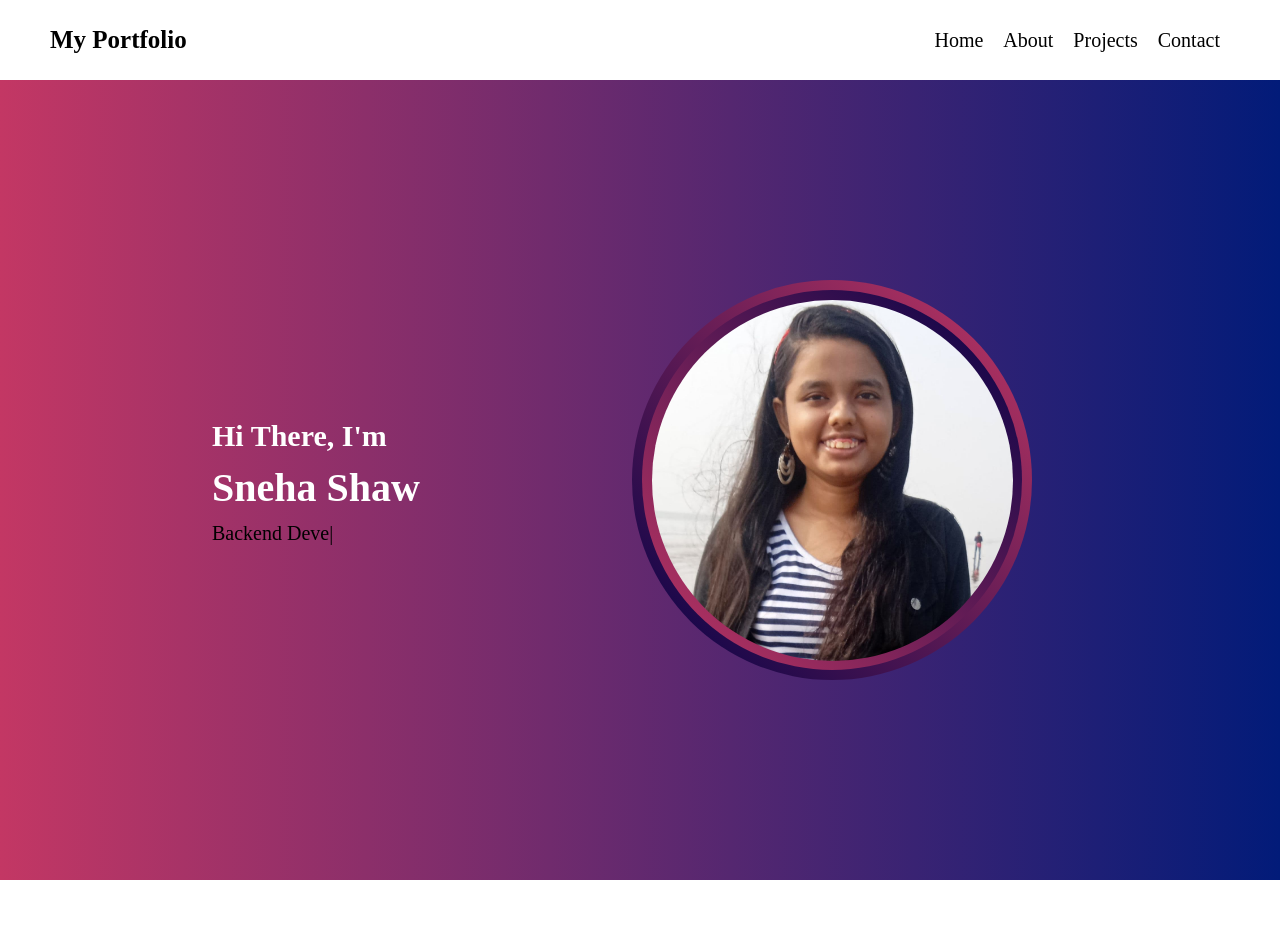
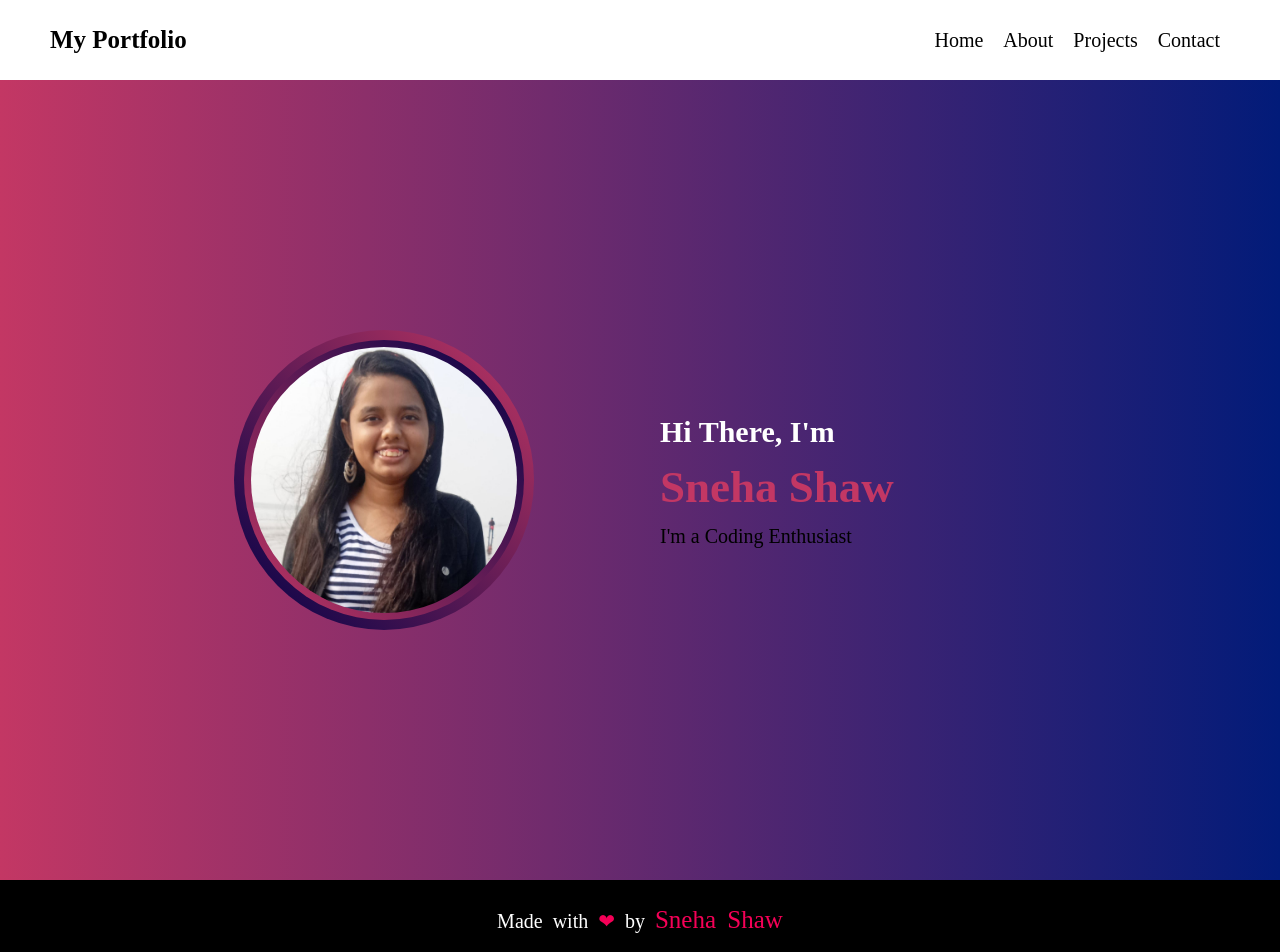
Before and after one commit to Sneha-Shaw/sneha-shaw_portfolio, a React (Create React App) app: page / in a window 1280 px wide. Shown: the top 952 px of the page. Before the commit the page ends 880 px from the top, so only its background shows below. Built offline with nearby package versions, Linux system fonts and the light colour scheme.

Commit message:
`fix`: all pages

```diff
--- a/src/Routes.js
+++ b/src/Routes.js
@@ -1,5 +1,5 @@
 import React from "react";
-import { BrowserRouter, Routes, Route, Navigate } from "react-router-dom";
+import { BrowserRouter, Routes, Route } from "react-router-dom";
 import { ThemeProvider } from '@mui/material/styles'
 import theme from './theme'
 import Navbar from './components/Navbar/Navbar'
@@ -7,6 +7,7 @@ import Home from './pages/Home/Home'
 import About from './pages/About/About'
 import Projects from './pages/Project/Project'
 import Contact from './pages/Contact/Contact'
+import Footer from './components/Footer/Footer'
 
 const Router = () => {
 
@@ -21,6 +22,7 @@ const Router = () => {
                     <Route exact path="/contact" element={<Contact />} />
                 </Routes>
             </BrowserRouter>
+            <Footer />
          </ThemeProvider>
 
     )
--- a/src/components/Footer/Footer.js
+++ b/src/components/Footer/Footer.js
@@ -1,8 +1,16 @@
 import React from 'react'
+import { useStyles } from './styles'
 
 const Footer = () => {
+  const classes = useStyles()
   return (
-    <div>Footer</div>
+    <div className={classes.container}>
+      <p>
+        Made with <span className={classes.heart}>❤</span> by <span className={classes.name}>Sneha Shaw
+        </span>
+      </p>
+    </div>
+
   )
 }
 
--- a/src/components/Footer/styles.js
+++ b/src/components/Footer/styles.js
@@ -1,4 +1,24 @@
 import { makeStyles } from "@mui/styles";
 
 export const useStyles = makeStyles((theme) => ({
+    container: {
+        display: "flex",
+        justifyContent: "center",
+        alignItems: "center",
+        height: "10vh",
+        backgroundColor: "#000",
+        color: "#fff",
+        fontSize: "2rem",
+        width: "100%",
+        zIndex: 100,
+       wordSpacing: ".5rem"
+    },
+    heart: {
+        color: "#f50057",
+        fontSize: "2rem",
+    },
+    name: {
+        color: "#f50057",
+        fontSize: "2.5rem",
+    }
 }));
--- a/src/pages/About/About.js
+++ b/src/pages/About/About.js
@@ -23,8 +23,8 @@ const About = () => {
         <div className={classes.right}>
           <div className={classes.wrapper}>
             <p>
-              Hi I'm a 21 year old full stack developer from Kolkata who loves solving problems in ways that are creative and sustainable.
-              My specialty is Front-End Web Design. My hobbies are digital portraits and cycling.
+              Hi I'm a 21 year old full stack developer from Kolkata who loves solving problems in ways that are both creative and sustainable.
+              My specialty is Front-End Web Development. My hobbies are making digital portraits and cycling.
             </p>
           </div>
           <Button
--- a/src/pages/About/styles.js
+++ b/src/pages/About/styles.js
@@ -38,8 +38,8 @@ export const useStyles = makeStyles((theme) => ({
         display: "flex",
         flexDirection: "column",
         alignItems: "center",
-        justifyContent: "center",
-        height: "100%",
+        justifyContent: "space-around",
+        height: "50%",
         width: "50%",
     },
     imgContainer: {
--- a/src/pages/Home/Home.js
+++ b/src/pages/Home/Home.js
@@ -8,33 +8,7 @@ const Home = () => {
   return (
     <div className={classes.container}>
       <div className={classes.left}>
-        <div className={classes.wrapper}>
-          <h2>Hi There, I'm</h2>
-          <h1>Sneha Shaw</h1>
-          <TypeAnimation
-            sequence={[
-              'Full Stack Developer',
-              2000, // Waits 2s
-              'Backend Developer',
-              1000, // Waits 2s
-              'Tech Enthusiast',
-              1000, // Waits 1s
-              'Problem Solver',
-              1000,
-              'Learner',
-              1000,
-
-            ]}
-            repeat={Infinity}
-            style={{ fontSize: '2rem' }}
-            speed="45"
-          />
-
-        </div>
-      </div>
-      <div className={classes.right}>
-
-        <div className={classes.imgContainer}>
+      <div className={classes.imgContainer}>
           <div className={classes.imgContainer2}>
 
             <img
@@ -45,6 +19,31 @@ const Home = () => {
           </div>
         </div>
       </div>
+      <div className={classes.right}>
+      <div className={classes.wrapper}>
+          <h2>Hi There, I'm</h2>
+           <h1>Sneha Shaw</h1>
+          {/*<h2>I am a</h2> */}
+          <TypeAnimation
+            sequence={[
+              'I\'m a Full Stack Developer',
+              2000, // Waits 2s
+              'I\'m a Coding Enthusiast',
+              1000, // Waits 1s
+              'I\'m a Problem Solver',
+              1000,
+              'I\'m a Learner',
+              1000,
+
+            ]}
+            repeat={Infinity}
+            style={{ fontSize: '2rem' }}
+            speed="45"
+          />
+
+        </div>
+
+      </div>
 
     </div>
   )
--- a/src/pages/Home/styles.js
+++ b/src/pages/Home/styles.js
@@ -13,7 +13,7 @@ export const useStyles = makeStyles((theme) => ({
         },
     },
     left: {
-        width: "30%",
+        width: "40%",
         display: "flex",
         justifyContent: "center",
         alignItems: "center",
@@ -37,8 +37,8 @@ export const useStyles = makeStyles((theme) => ({
             fontWeight:"bold",
         },
         "&>h1":{
-            fontSize:"4rem",
-            color:"white",
+            fontSize:"4.5rem",
+            color:"#C33764",
             fontWeight:"bold",
         },
         "&>div":{
@@ -49,8 +49,8 @@ export const useStyles = makeStyles((theme) => ({
 
     },
     imgContainer: {
-        height: 400,
-        width: 400,
+        height: 300,
+        width: 300,
         background: "linear-gradient(to bottom left,#C33764, #000046)",
         // borderRadius: "50em",
         // border:" 1px solid transparent",
@@ -64,8 +64,8 @@ export const useStyles = makeStyles((theme) => ({
         },
     },
     imgContainer2: {
-        height: 380,
-        width: 380,
+        height: 280,
+        width: 280,
         background: "linear-gradient(to top right,#C33764, #000046)",
         // borderRadius: "50em",
         // border:" 1px solid transparent",
```
